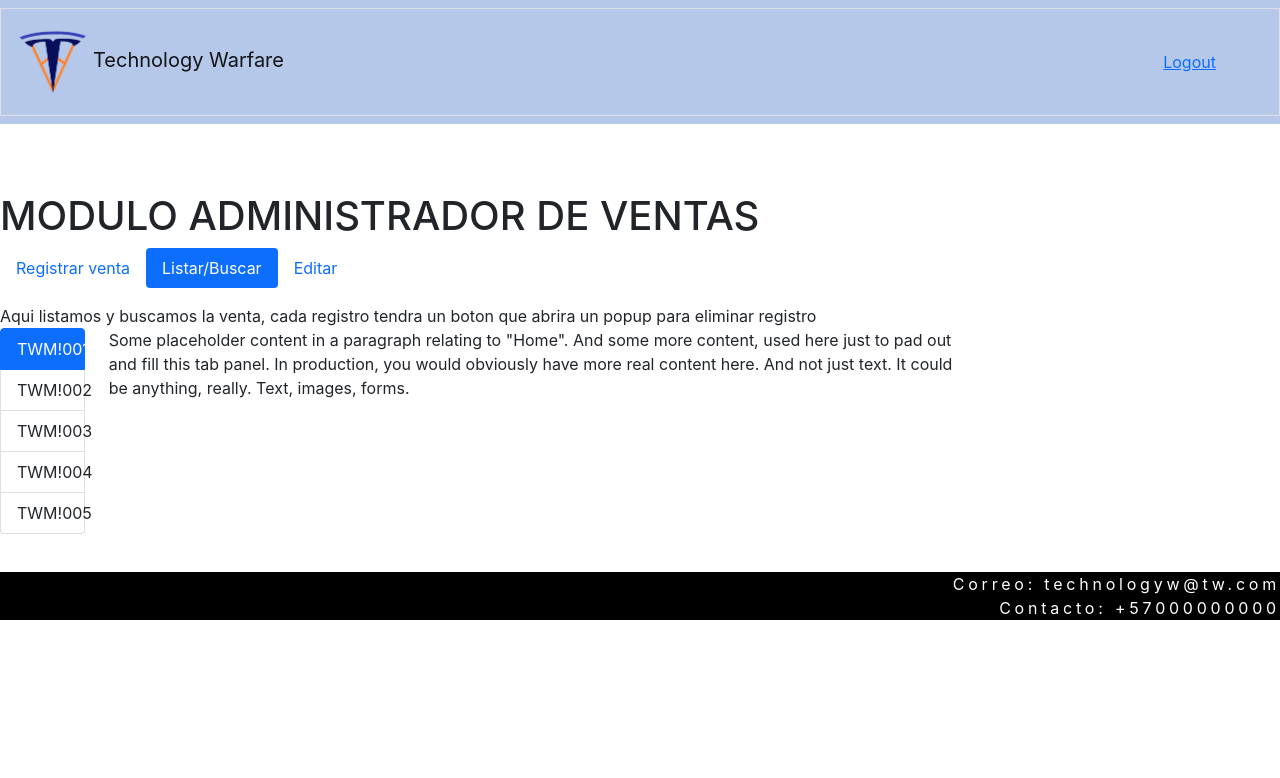
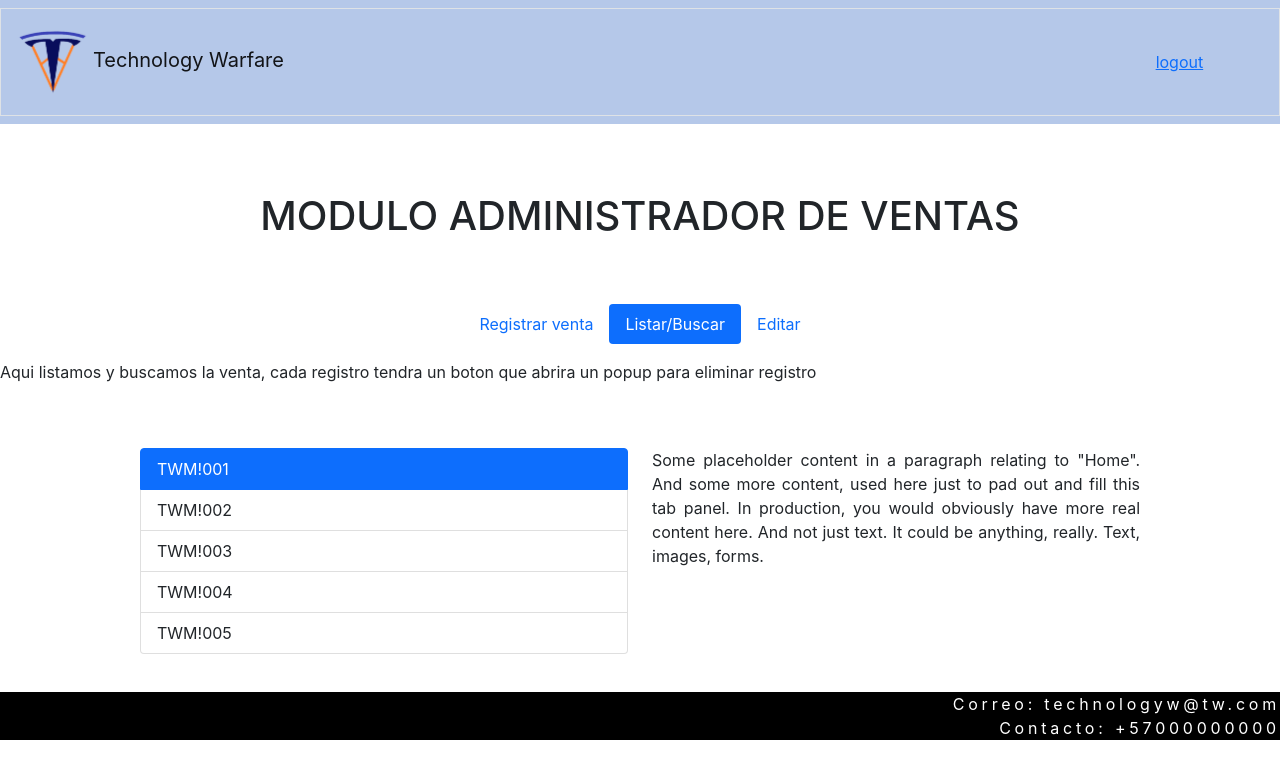
Before and after one commit to Technology-Warfare/Project-ciclo3, a React (Create React App) app in the folder tesla/: page /ventas in a window 1280 px wide. Both pictures are taken after a click on the tab "Listar/Buscar". Shown: the top 778 px of the page. Built offline with nearby package versions, Linux system fonts and the light colour scheme.

Commit message:
algunas mejoras en  estilos

```diff
--- /dev/null
+++ b/tesla/src/Pages/styles/admv.css
@@ -0,0 +1,33 @@
+.title{
+    text-align: center;
+}
+
+.nav{
+    display: flex;
+    justify-content: center;
+    margin-top: 5%;
+}
+
+.row{
+    width: 80%;
+    margin-left: 10%;
+    margin-top: 5%;
+    text-align: justify;
+}
+
+.col{
+    width: 100%;
+}
+
+.list-group-item{
+    width: 100%;
+}
+
+@media screen and (max-width:600px) {
+
+    .row{
+        width: 100%;
+        margin-left: 0;
+    }
+
+}
--- a/tesla/src/components/Admv.js
+++ b/tesla/src/components/Admv.js
@@ -1,22 +1,26 @@
 import React from 'react'
+import { Link } from 'react-router-dom'
+
+import '../Pages/styles/admv.css';
+
 const admv = () => {
     return (
         <div>
-            <h1>MODULO ADMINISTRADOR DE VENTAS</h1>
+            <h1 className="title">MODULO ADMINISTRADOR DE VENTAS</h1>
 
-            <ul class="nav nav-pills mb-3" id="pills-tab" role="tablist">
-                <li class="nav-item" role="presentation">
-                    <button class="nav-link active" id="pills-home-tab" data-bs-toggle="pill" data-bs-target="#pills-home" type="button" role="tab" aria-controls="pills-home" aria-selected="true">Registrar venta</button>
+            <ul className="nav nav-pills mb-3" id="pills-tab" role="tablist">
+                <li className="nav-item" role="presentation">
+                    <button className="nav-link active" id="pills-home-tab" data-bs-toggle="pill" data-bs-target="#pills-home" type="button" role="tab" aria-controls="pills-home" aria-selected="true">Registrar venta</button>
                 </li>
-                <li class="nav-item" role="presentation">
-                    <button class="nav-link" id="pills-profile-tab" data-bs-toggle="pill" data-bs-target="#pills-profile" type="button" role="tab" aria-controls="pills-profile" aria-selected="false">Listar/Buscar</button>
+                <li className="nav-item" role="presentation">
+                    <button className="nav-link" id="pills-profile-tab" data-bs-toggle="pill" data-bs-target="#pills-profile" type="button" role="tab" aria-controls="pills-profile" aria-selected="false">Listar/Buscar</button>
                 </li>
-                <li class="nav-item" role="presentation">
-                    <button class="nav-link" id="pills-contact-tab" data-bs-toggle="pill" data-bs-target="#pills-contact" type="button" role="tab" aria-controls="pills-contact" aria-selected="false">Editar</button>
+                <li className="nav-item" role="presentation">
+                    <button className="nav-link" id="pills-contact-tab" data-bs-toggle="pill" data-bs-target="#pills-contact" type="button" role="tab" aria-controls="pills-contact" aria-selected="false">Editar</button>
                 </li>
             </ul>
-            <div class="tab-content" id="pills-tabContent">
-                <div class="tab-pane fade show active" id="pills-home" role="tabpanel" aria-labelledby="pills-home-tab">
+            <div className="tab-content" id="pills-tabContent">
+                <div className="tab-pane fade show active" id="pills-home" role="tabpanel" aria-labelledby="pills-home-tab">
 
 
                Aqui registramos la venta
@@ -24,46 +28,40 @@ const admv = () => {
 
 
                 </div>
-                <div class="tab-pane fade" id="pills-profile" role="tabpanel" aria-labelledby="pills-profile-tab">
+                <div className="tab-pane fade" id="pills-profile" role="tabpanel" aria-labelledby="pills-profile-tab">
 
                    Aqui listamos y buscamos la venta, cada registro tendra un boton que abrira un popup para eliminar registro
 
 
-                    <div class="row">
+                    <div className="row">
 
-                        <div class="col-1">
+                        <div className="col">
 
-                            <div class="list-group" id="list-tab" role="tablist">
+                            <div className="list-group" id="list-tab" role="tablist">
 
-                                <a class="list-group-item list-group-item-action active" id="list-home-list" data-bs-toggle="list" href="#list-home" role="tab" aria-controls="list-home">TWM!001</a>
-                                <a class="list-group-item list-group-item-action" id="list-profile-list" data-bs-toggle="list" href="#list-profile" role="tab" aria-controls="list-profile">TWM!002</a>
-                                <a class="list-group-item list-group-item-action" id="list-messages-list" data-bs-toggle="list" href="#list-messages" role="tab" aria-controls="list-messages">TWM!003</a>
-                                <a class="list-group-item list-group-item-action" id="list-settings-list" data-bs-toggle="list" href="#list-settings" role="tab" aria-controls="list-settings">TWM!004</a>
-                                <a class="list-group-item list-group-item-action" id="list-settings-list" data-bs-toggle="list" href="#list-settings" role="tab" aria-controls="list-settings">TWM!005</a>
+                                <Link className="list-group-item list-group-item-action active" id="list-home-list" data-bs-toggle="list" to="#list-home" role="tab" aria-controls="list-home">TWM!001 </Link>
+                                <Link className="list-group-item list-group-item-action" id="list-profile-list" data-bs-toggle="list" to="#list-profile" role="tab" aria-controls="list-profile">TWM!002 </Link>
+                                <Link className="list-group-item list-group-item-action" id="list-messages-list" data-bs-toggle="list" to="#list-messages" role="tab" aria-controls="list-messages">TWM!003</Link>
+                                <Link className="list-group-item list-group-item-action" id="list-settings-list" data-bs-toggle="list" to="#list-settings" role="tab" aria-controls="list-settings">TWM!004</Link>
+                                <Link className="list-group-item list-group-item-action" id="list-settings-list" data-bs-toggle="list" to="#list-settings" role="tab" aria-controls="list-settings">TWM!005</Link>
 
                             </div>
 
                         </div>
 
-                        <div class="col-8">
-                            <div class="tab-content" id="nav-tabContent">
-                                <div class="tab-pane fade show active" id="list-home" role="tabpanel" aria-labelledby="list-home-list">Some placeholder content in a paragraph relating to "Home". And some more content, used here just to pad out and fill this tab panel. In production, you would obviously have more real content here. And not just text. It could be anything, really. Text, images, forms.</div>
-                                <div class="tab-pane fade" id="list-profile" role="tabpanel" aria-labelledby="list-profile-list">Some placeholder content in a paragraph relating to "Home". And some more content, used here just to pad out and fill this tab panel. In production, you would obviously have more real content here. And not just text. It could be anything, really. Text, images, forms.</div>
-                                <div class="tab-pane fade" id="list-messages" role="tabpanel" aria-labelledby="list-messages-list">Some placeholder content in a paragraph relating to "Home". And some more content, used here just to pad out and fill this tab panel. In production, you would obviously have more real content here. And not just text. It could be anything, really. Text, images, forms.</div>
-                                <div class="tab-pane fade" id="list-settings" role="tabpanel" aria-labelledby="list-settings-list">Some placeholder content in a paragraph relating to "Home". And some more content, used here just to pad out and fill this tab panel. In production, you would obviously have more real content here. And not just text. It could be anything, really. Text, images, forms.</div>
+                        <div className="col">
+                            <div className="tab-content" id="nav-tabContent">
+                                <div className="tab-pane fade show active" id="list-home" role="tabpanel" aria-labelledby="list-home-list">Some placeholder content in a paragraph relating to "Home". And some more content, used here just to pad out and fill this tab panel. In production, you would obviously have more real content here. And not just text. It could be anything, really. Text, images, forms.</div>
+                                <div className="tab-pane fade" id="list-profile" role="tabpanel" aria-labelledby="list-profile-list">Some placeholder content in a paragraph relating to "Home". And some more content, used here just to pad out and fill this tab panel. In production, you would obviously have more real content here. And not just text. It could be anything, really. Text, images, forms.</div>
+                                <div className="tab-pane fade" id="list-messages" role="tabpanel" aria-labelledby="list-messages-list">Some placeholder content in a paragraph relating to "Home". And some more content, used here just to pad out and fill this tab panel. In production, you would obviously have more real content here. And not just text. It could be anything, really. Text, images, forms.</div>
+                                <div className="tab-pane fade" id="list-settings" role="tabpanel" aria-labelledby="list-settings-list">Some placeholder content in a paragraph relating to "Home". And some more content, used here just to pad out and fill this tab panel. In production, you would obviously have more real content here. And not just text. It could be anything, really. Text, images, forms.</div>
                             </div>
                         </div>
                     </div>
 
 
-
-
-
-
-
-
                 </div>
-                <div class="tab-pane fade" id="pills-contact" role="tabpanel" aria-labelledby="pills-contact-tab">
+                <div className="tab-pane fade" id="pills-contact" role="tabpanel" aria-labelledby="pills-contact-tab">
 
                     Aqui editamos la venta
 
--- a/tesla/src/components/Navbar.js
+++ b/tesla/src/components/Navbar.js
@@ -7,16 +7,17 @@ import GoogleLogin from 'react-google-login';
 const Navbar = () => {
 
     const  responseGoogle  =  ( respuesta )  =>  {
-        console.log ( respuesta ) ;
+        console.log ( respuesta.profileObj.name ) ;
         if (respuesta){
             window.location="/ventas";
         }
     }
+
     return(
         <>
             <header>
                 <nav className="navbar fixed-top navbar-expand-lg navbar-light">
-                    <div class="container-fluid border">
+                    <div className="container-fluid border">
                         <nav className="navbar navbar-light">
                             <Link className="navbar-brand" to="/">
                                 <img src={logo} alt="logo" width="80"/>
@@ -46,6 +47,9 @@ const Navbar = () => {
                                         />
                                         </div>
                                     </li>
+                                    <li className="nav-item">
+
+                                    </li>
                                 </ul>
                             </div>
                         </div>
@@ -57,3 +61,4 @@ const Navbar = () => {
 }
 
 export default Navbar;
+export function responseGoogle() {};
--- a/tesla/src/components/NavbarPrivado.js
+++ b/tesla/src/components/NavbarPrivado.js
@@ -1,4 +1,5 @@
 import React from 'react'
+
 import '../Pages/styles/navbar.css';
 import logo from '../Pages/img/logo.png';
 import { Link } from "react-router-dom";
@@ -8,7 +9,7 @@ const NavbarPrivado = () => {
         <>
             <header>
                 <nav className="navbar fixed-top navbar-expand-lg navbar-light">
-                    <div class="container-fluid border">
+                    <div className="container-fluid border">
                         <nav className="navbar navbar-light">
                             <Link className="navbar-brand" to="/">
                                 <img src={logo} alt="logo" width="80"/>
@@ -22,9 +23,10 @@ const NavbarPrivado = () => {
                             <div className="ubicacion2">
                                 <ul className="navbar-nav ml-auto mb-2 mb-lg-0">
                                     <li className="nav-item">
-                                        <div className="login">
-                                        <Link to="/">Logout</Link>
-                                        </div>
+
+                                    </li>
+                                    <li className="nav-item">
+                                        <Link to="/">logout</Link>
                                     </li>
                                 </ul>
                             </div>
```
Lines whose indentation alone changed are shown as unchanged.
